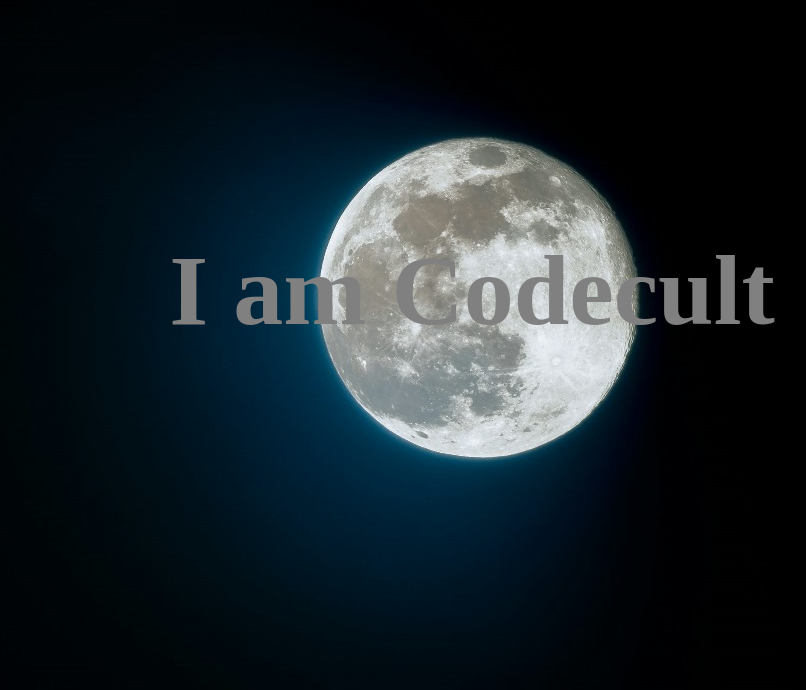
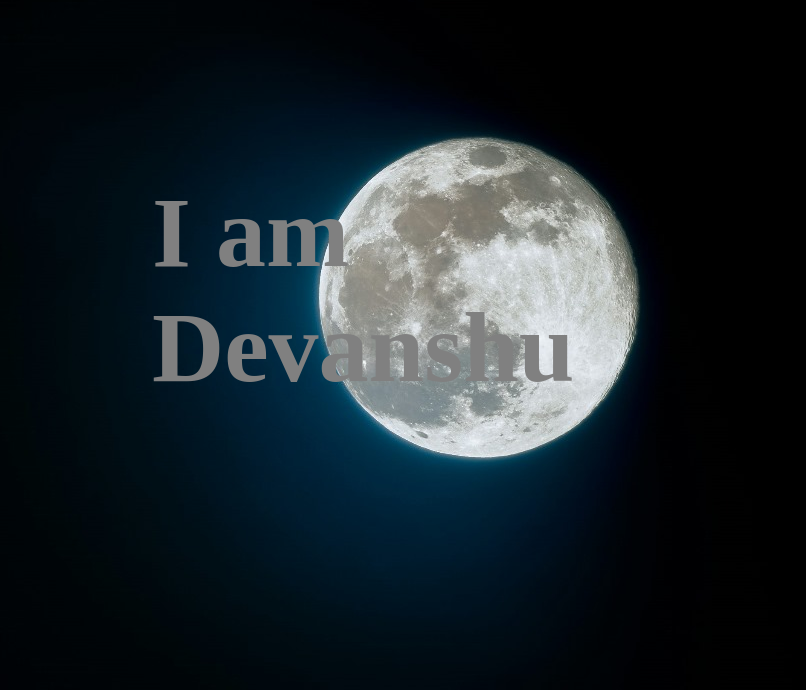
Before and after one commit to devanshu122/devanshu, a plain HTML site: page index.html in a window 1280 px wide. Shown: the part 110-800 px from the top of the page, without its empty margins (168-974 px from the left). Drawn offline with Linux system fonts and the light colour scheme.

Commit message:
name changed

```diff
--- a/index.html
+++ b/index.html
@@ -9,7 +9,7 @@
 <body>
     <div class="bg">
         <h1>
-            I am Codecult
+            I am Devanshu
         </h1>
     </div>
 
```
